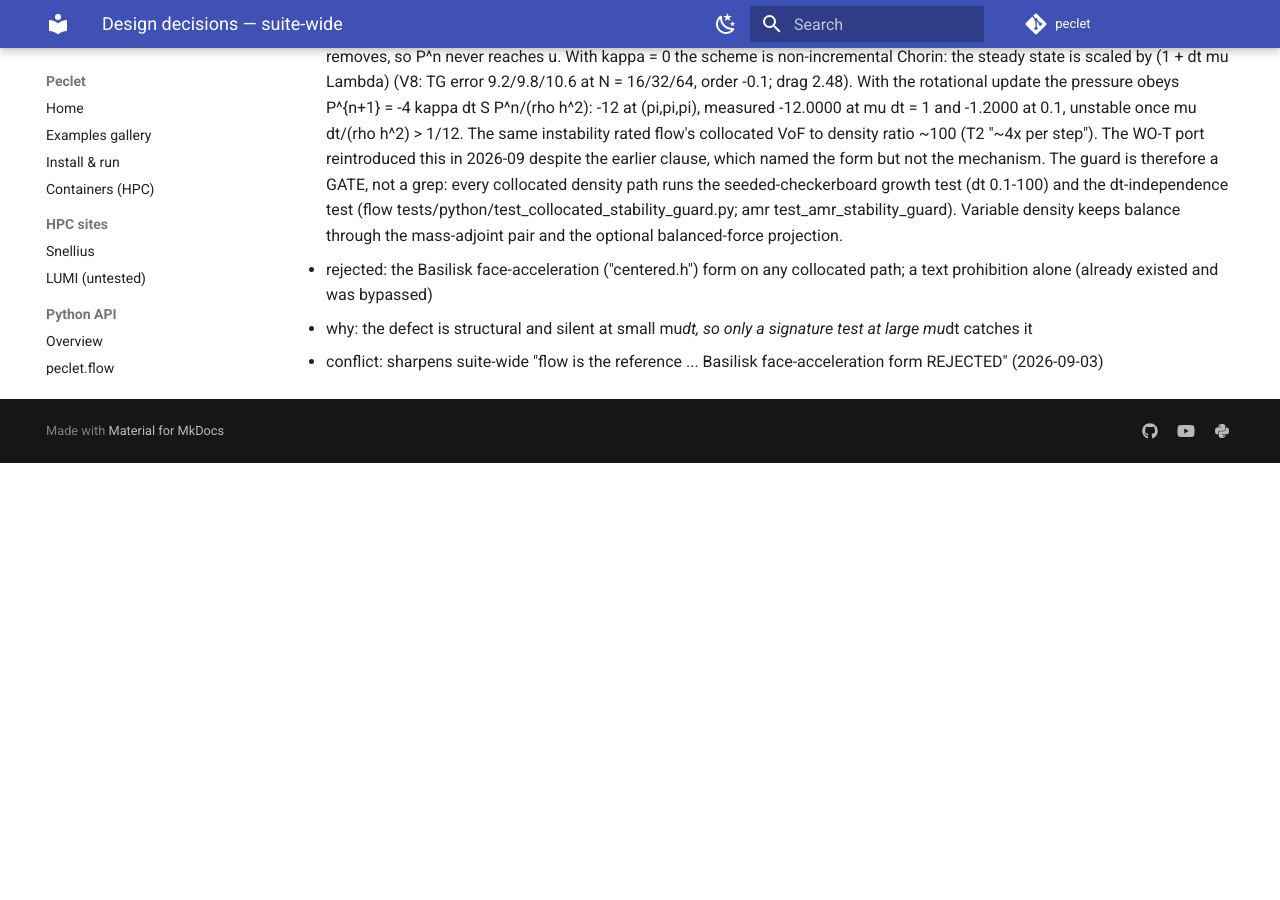
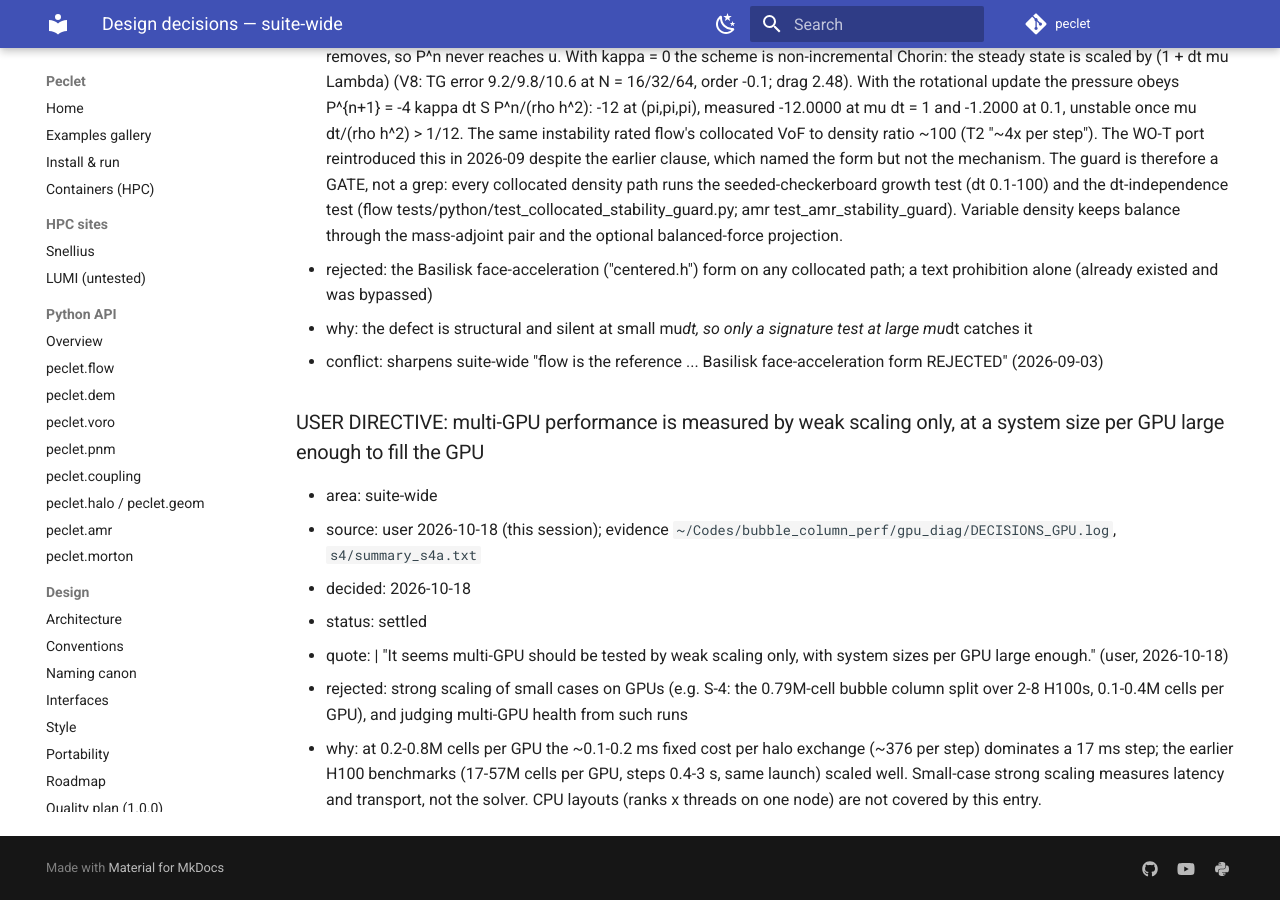
Before and after one commit to computational-chemical-engineering/peclet, an MkDocs documentation site: the page built from docs/decisions/suite-wide.md, in a window 1280 px wide and 900 px high, scrolled down 13752 px. Built offline with MkDocs 1.6.1 and Material for MkDocs 9.7.7, drawn with Linux system fonts in a browser that asks for light colours; comment, search, counter and statistics services are not loaded; before the commit the page ends 14215 px from its top, so only the background shows below that.

Commit message:
register: USER DIRECTIVE 2026-10-18 — multi-GPU performance by weak scaling only, at a size per GPU large enough to fill the GPU (S-4 small-case strong scaling measured latency/transport, not the solver)
Co-Authored-By: Claude Opus 5.5 <noreply@anthropic.com>
Claude-Session: https://claude.ai/code/session_0127kjaH3FmCxkx1nzhmxWbn

```diff
--- a/docs/decisions/suite-wide.md
+++ b/docs/decisions/suite-wide.md
@@ -480,3 +480,18 @@ Do not reverse an entry here without recording a new decision that supersedes it
     mu*dt catches it
 - conflict: sharpens suite-wide "flow is the reference ... Basilisk face-acceleration form
     REJECTED" (2026-09-03)
+
+### USER DIRECTIVE: multi-GPU performance is measured by weak scaling only, at a system size per GPU large enough to fill the GPU
+- area: suite-wide
+- source: user 2026-10-18 (this session); evidence `~/Codes/bubble_column_perf/gpu_diag/DECISIONS_GPU.log`, `s4/summary_s4a.txt`
+- decided: 2026-10-18
+- status: settled
+- quote: |
+    "It seems multi-GPU should be tested by weak scaling only, with system sizes per GPU large
+    enough." (user, 2026-10-18)
+- rejected: strong scaling of small cases on GPUs (e.g. S-4: the 0.79M-cell bubble column split
+    over 2-8 H100s, 0.1-0.4M cells per GPU), and judging multi-GPU health from such runs
+- why: at 0.2-0.8M cells per GPU the ~0.1-0.2 ms fixed cost per halo exchange (~376 per step)
+    dominates a 17 ms step; the earlier H100 benchmarks (17-57M cells per GPU, steps 0.4-3 s,
+    same launch) scaled well. Small-case strong scaling measures latency and transport, not the
+    solver. CPU layouts (ranks x threads on one node) are not covered by this entry.
```
Also changed, not shown: docs/DECISIONS.md (+2 -2 lines).
